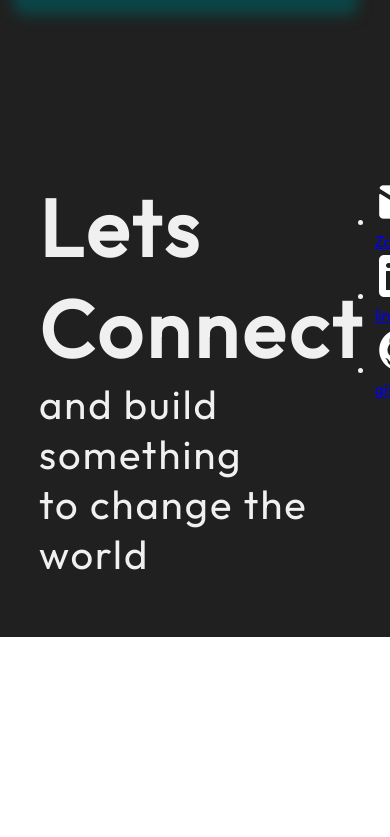
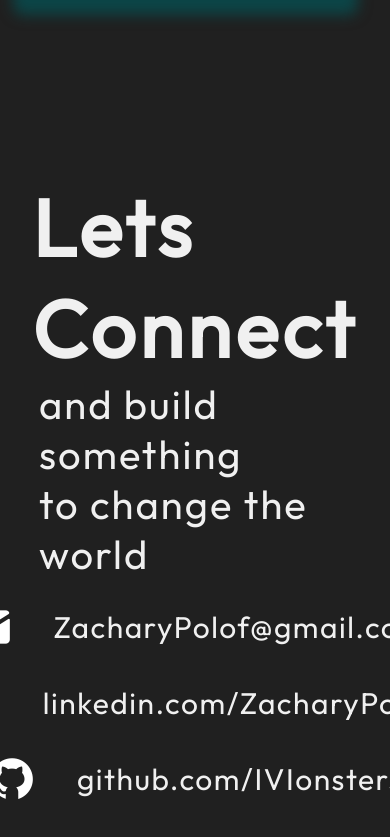
Before and after one commit to IVIonsters/IVIonstersDesigns, a React (Vite) app: page / in a window 390 px wide. Shown: the part 8555-9392 px from the top of the page. Before the commit the page ends 9192 px from the top, so only its background shows below. Built offline with nearby package versions, Linux system fonts and the light colour scheme.

Commit message:
Update Contact.module.css
added styling for links and contact info

added media screen css styling for sizing

```diff
--- a/src/components/Contact/Contact.module.css
+++ b/src/components/Contact/Contact.module.css
@@ -26,3 +26,44 @@
   font-weight: 400;
   letter-spacing: 2px;
 }
+
+/* Link styling */
+.links {
+  display: flex;
+  flex-direction: column;
+  align-items: flex-start;
+  list-style: none;
+  gap: 26px;
+}
+
+.link {
+  display: flex;
+  align-items: center;
+  gap: 25px;
+}
+
+.link a {
+  color: var(--color-text);
+  text-decoration: none;
+  font-size: 30px;
+  font-weight: 400;
+  letter-spacing: 1.5px;
+}
+
+/* Media Screen */
+@media screen and (max-width: 830px) {
+  .container {
+    flex-direction: column;
+    gap: 23px;
+  }
+
+  .text {
+    display: flex;
+    flex-direction: column;
+    align-items: center;
+  }
+
+  .links {
+    align-items: center;
+  }
+}
```
